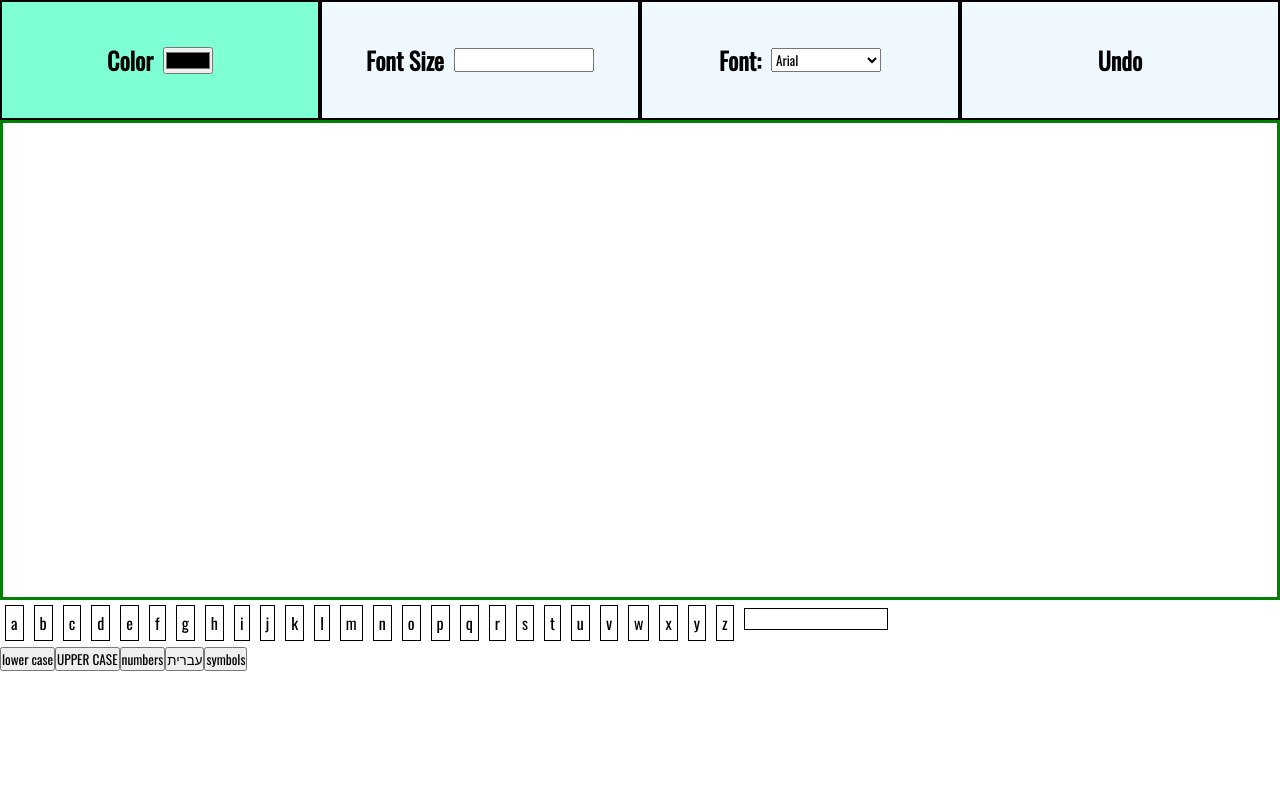
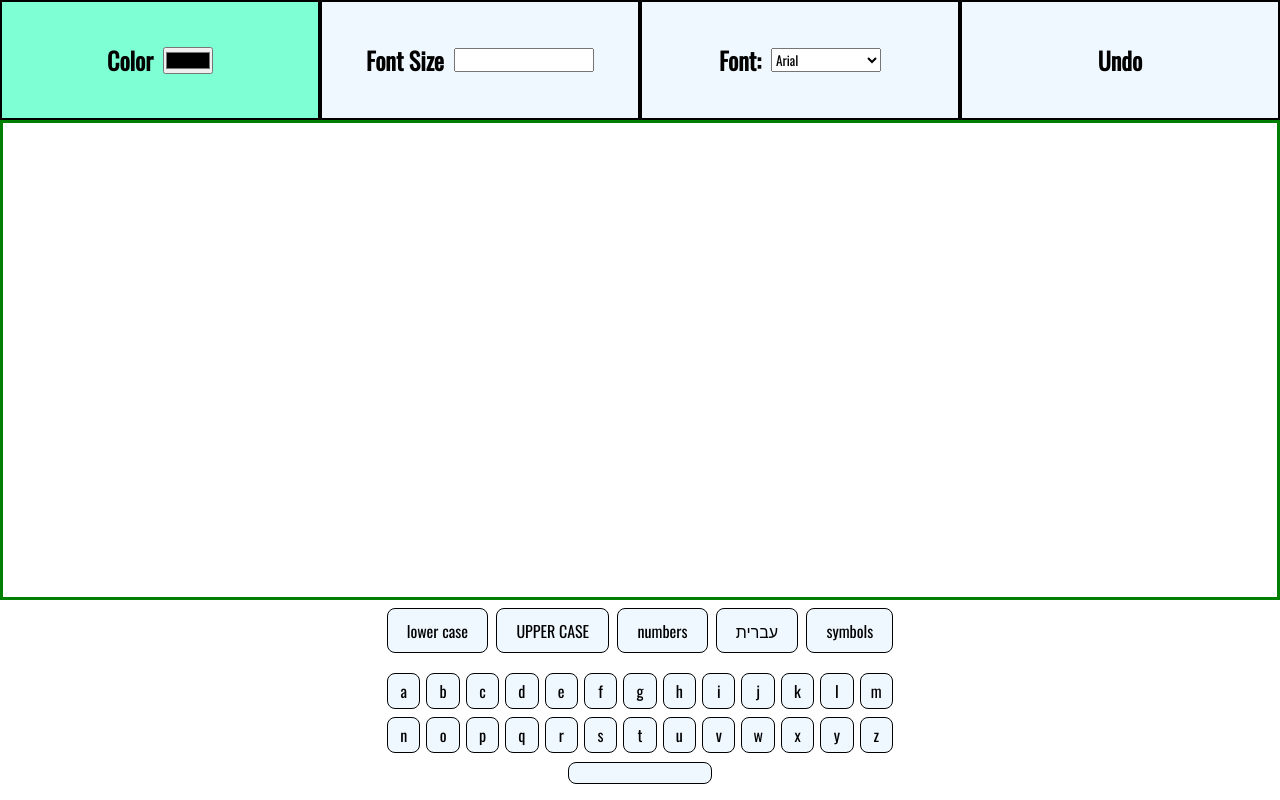
Before and after one commit to EyalPaz-700/basic-react-text-editor, a React (Vite) app: page / in a window 1280 px wide. Built offline with nearby package versions, Linux system fonts and the light colour scheme.

Commit message:
added css and made code shorter

```diff
--- a/src/App.css
+++ b/src/App.css
@@ -0,0 +1,55 @@
+button {
+  border-radius: 8px;
+  border: 1px solid black;
+  padding: 0.6em 1.2em;
+  font-size: 1em;
+  font-weight: 500;
+  font-family: inherit;
+  background-color: aliceblue;
+  cursor: pointer;
+  transition: border-color 0.25s;
+}
+button:hover {
+  border-color: #646cff;
+}
+button:focus,
+button:focus-visible {
+  outline: 4px auto -webkit-focus-ring-color;
+}
+.buttons-container {
+  display: flex;
+  margin: auto;
+  justify-content: center;
+  column-gap: 0.5em;
+  padding-top: 0.5em;
+}
+
+.keyboard-container {
+  width: 40vw;
+  display: grid;
+  grid-template-columns: repeat(13, 1fr);
+  /* height: 10vh; */
+  margin: 1em auto;
+}
+.key {
+  border: 1px solid black;
+  background-color: aliceblue;
+  border-radius: 0.5em;
+  margin: 4px 3px;
+  padding: 5px;
+  display: inline-block;
+  cursor: pointer;
+  text-align: center;
+}
+.key:hover{
+    background-color: aquamarine;
+  border: 1px solid rgb(33, 33, 61);
+
+}
+.space {
+  padding: 10px;
+  width: 9em;
+  margin: 5px auto;
+  grid-row-start: 6;
+  grid-column: 1 / -1;
+}
--- a/src/components/key.jsx
+++ b/src/components/key.jsx
@@ -1,24 +1,12 @@
 import React from "react";
 
 function Key(props) {
-  const keyStyle = {
-    border: "1px solid black",
-    margin: "5px",
-    padding: "5px",
-    display: "inline-block",
-    cursor: "pointer",
-  };
-  if (props.content === " ") {
-    keyStyle.padding = "10px";
-    keyStyle.margin = "auto 5px";
-    keyStyle.width = "9em";
-  }
   return (
     <div
+      className={"key " + (props.className || "")}
       onClick={(e) => {
         props.handleKeyPress(e.target.textContent);
       }}
-      style={keyStyle}
     >
       {props.content}
     </div>
--- a/src/components/keyboard.jsx
+++ b/src/components/keyboard.jsx
@@ -1,16 +1,11 @@
 import React, { useState } from "react";
 import Key from "./key.jsx";
-import {
-  enLetters,
-  enUperCaseLetters,
-  numbers,
-  heLetters,
-  symbols,
-} from "../keyboardData.jsx";
+import keyboardData from "../keyboardData.jsx";
+console.log('keyboardData: ', keyboardData);
 
 function Keyboard(props) {
   const [keyboardArr, setKeyboardArr] = useState(
-    enLetters.map((char, key) => (
+    keyboardData[0].map((char, key) => (
       <Key content={char.content} key={key} handleKeyPress={handleKeyPress} />
     ))
   );
@@ -22,80 +17,61 @@ function Keyboard(props) {
   }
   ///^^^
 
+  //to call the function with the desired keyboard type, use one of the following numbers:
+  //0 - for enLetters
+  //1 - for enUperCaseLetters
+  //2 - for numbers
+  //3 - for heLetters
+  //4 - for symbols
   function changeKeyboardContent(type) {
-    switch (type) {
-      case 0:
-        setKeyboardArr(
-          enLetters.map((char, key) => (
-            <Key
-              content={char.content}
-              key={key}
-              handleKeyPress={handleKeyPress}
-            />
-          ))
-        );
-        break;
-      case 1:
-        setKeyboardArr(
-          enUperCaseLetters.map((char, key) => (
-            <Key
-              content={char.content}
-              key={key}
-              handleKeyPress={handleKeyPress}
-            />
-          ))
-        );
-        break;
-      case 2:
-        setKeyboardArr(
-          numbers.map((char, key) => (
-            <Key
-              content={char.content}
-              key={key}
-              handleKeyPress={handleKeyPress}
-            />
-          ))
-        );
-        break;
-      case 3:
-        setKeyboardArr(
-          heLetters.map((char, key) => (
-            <Key
-              content={char.content}
-              key={key}
-              handleKeyPress={handleKeyPress}
-            />
-          ))
-        );
-        break;
-      case 4:
-        setKeyboardArr(
-          symbols.map((char, key) => (
-            <Key
-              content={char.content}
-              key={key}
-              handleKeyPress={handleKeyPress}
-            />
-          ))
-        );
-        break;
-      default:
-        setKeyboardArr([]);
-    }
+    setKeyboardArr(
+      keyboardData[type].map((char, key) => (
+        <Key content={char.content} key={key} handleKeyPress={handleKeyPress} />
+      ))
+    );
   }
-  console.log(keyboardArr);
   return (
     <div>
+      <div className="buttons-container">
+<button
+          onClick={() => {
+            changeKeyboardContent(0);
+          }}
+        >
+          lower case
+        </button>
+        <button
+          onClick={() => {
+            changeKeyboardContent(1);
+          }}
+        >
+          UPPER CASE
+        </button>
+        <button
+          onClick={() => {
+            changeKeyboardContent(2);
+          }}
+        >
+          numbers
+        </button>
+        <button
+          onClick={() => {
+            changeKeyboardContent(3);
+          }}
+        >
+          עברית
+        </button>
+        <button
+          onClick={() => {
+            changeKeyboardContent(4);
+          }}
+        >
+          symbols
+        </button>
+      </div>
       <div className="keyboard-container">
         {keyboardArr}
-        <Key content=" "/>
-      </div>
-      <div>
-        <button onClick={()=>{changeKeyboardContent(0)}}>lower case</button>
-        <button onClick={()=>{changeKeyboardContent(1)}}>UPPER CASE</button>
-        <button onClick={()=>{changeKeyboardContent(2)}}>numbers</button>
-        <button onClick={()=>{changeKeyboardContent(3)}}>עברית</button>
-        <button onClick={()=>{changeKeyboardContent(4)}}>symbols</button>
+        <Key className="space" content=" " />
       </div>
     </div>
   );
--- a/src/keyboardData.jsx
+++ b/src/keyboardData.jsx
@@ -1,4 +1,5 @@
-export const enLetters = [
+const keyboardData = [
+  [
     { content: "a" },
     { content: "b" },
     { content: "c" },
@@ -24,9 +25,9 @@ export const enLetters = [
     { content: "w" },
     { content: "x" },
     { content: "y" },
-    { content: "z" }
-];
-export const enUperCaseLetters = [
+    { content: "z" },
+  ],
+  [
     { content: "A" },
     { content: "B" },
     { content: "C" },
@@ -52,9 +53,9 @@ export const enUperCaseLetters = [
     { content: "W" },
     { content: "X" },
     { content: "Y" },
-  { content: "Z" }
-];
-export const numbers = [
+    { content: "Z" },
+  ],
+  [
     { content: "1" },
     { content: "2" },
     { content: "3" },
@@ -64,9 +65,9 @@ export const numbers = [
     { content: "7" },
     { content: "8" },
     { content: "9" },
-  { content: "0" }
-];
-export const heLetters = [
+    { content: "0" },
+  ],
+  [
     { content: "א" },
     { content: "ב" },
     { content: "ג" },
@@ -88,9 +89,9 @@ export const heLetters = [
     { content: "ק" },
     { content: "ר" },
     { content: "ש" },
-  { content: "ת" }
-];
-export const symbols = [
+    { content: "ת" },
+  ],
+  [
     { content: "!" },
     { content: "@" },
     { content: "#" },
@@ -107,5 +108,7 @@ export const symbols = [
     { content: "\\" },
     { content: "." },
     { content: "," },
-  { content: ":" }
+    { content: ":" },
+  ],
 ];
+export default keyboardData
```
Lines whose indentation alone changed are shown as unchanged.
